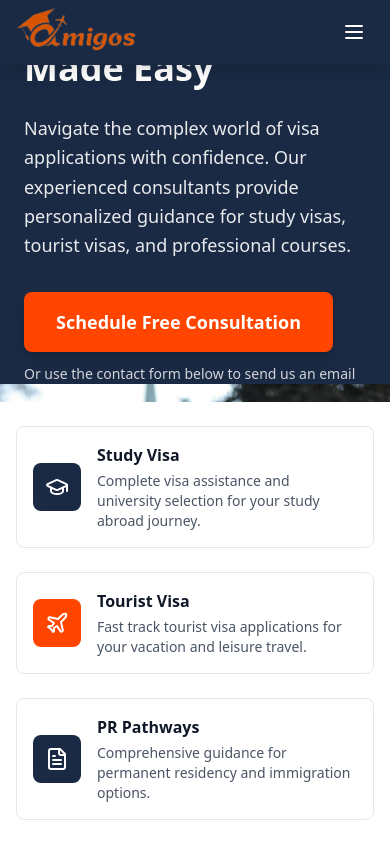
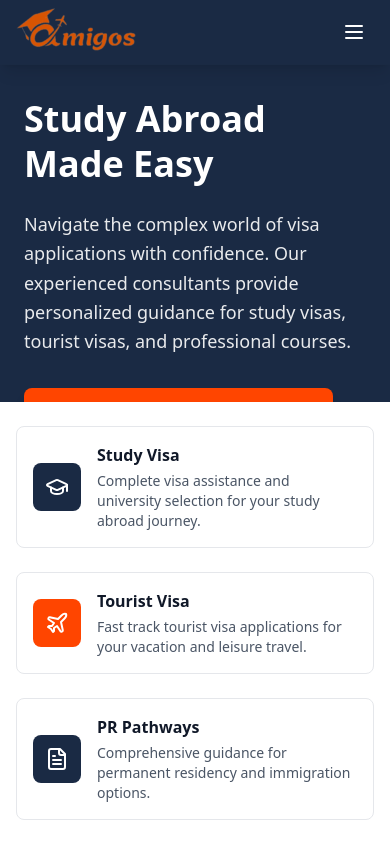
Before and after one commit to MuhammadFarhanA/Amigos, a React (Vite) app: page / in a window 390 px wide. Built offline with nearby package versions, Linux system fonts and the light colour scheme.

Commit message:
Fix Hero text positioning and layout

```diff
--- a/src/components/Hero.tsx
+++ b/src/components/Hero.tsx
@@ -168,12 +168,12 @@ const Hero: React.FC<HeroProps> = ({ onGetConsultation, onViewServices }) => {
       <div className="grid lg:grid-cols-2 min-h-screen">
         {/* Left Side - Content */}
         <motion.div
-          className="bg-[#1A2A44] flex items-center justify-center px-6 lg:px-12"
+          className="bg-[#1A2A44] flex items-start justify-center px-6 lg:px-12 pt-16 pb-32"
           initial={{ opacity: 0, x: -50 }}
           animate={{ opacity: 1, x: 0 }}
           transition={{ duration: 0.8, delay: 0.2 }}
         >
-          <div className="max-w-lg text-white">
+          <div className="max-w-lg text-white mt-8">
             <motion.h1
               className="text-4xl lg:text-5xl font-bold mb-6 leading-tight"
               initial={{ opacity: 0, y: 30 }}
@@ -215,7 +215,7 @@ const Hero: React.FC<HeroProps> = ({ onGetConsultation, onViewServices }) => {
 
         {/* Right Side - Image */}
         <motion.div
-          className="relative bg-gray-100 flex items-center justify-center overflow-hidden min-h-0"
+          className="relative bg-gray-100 overflow-hidden"
           initial={{ opacity: 0, x: 50 }}
           animate={{ opacity: 1, x: 0 }}
           transition={{ duration: 0.8, delay: 0.3 }}
```
